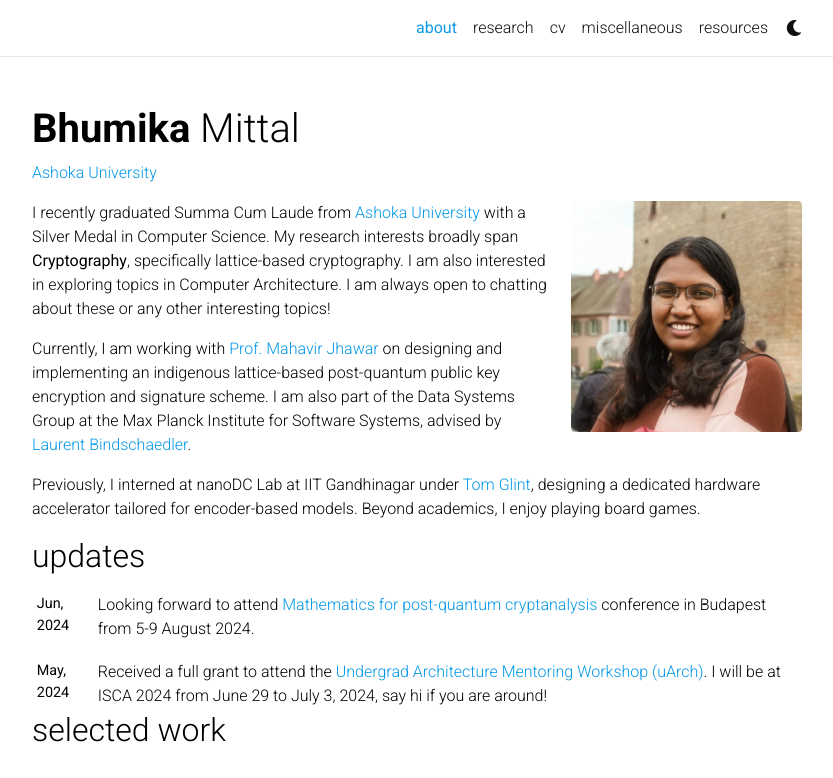
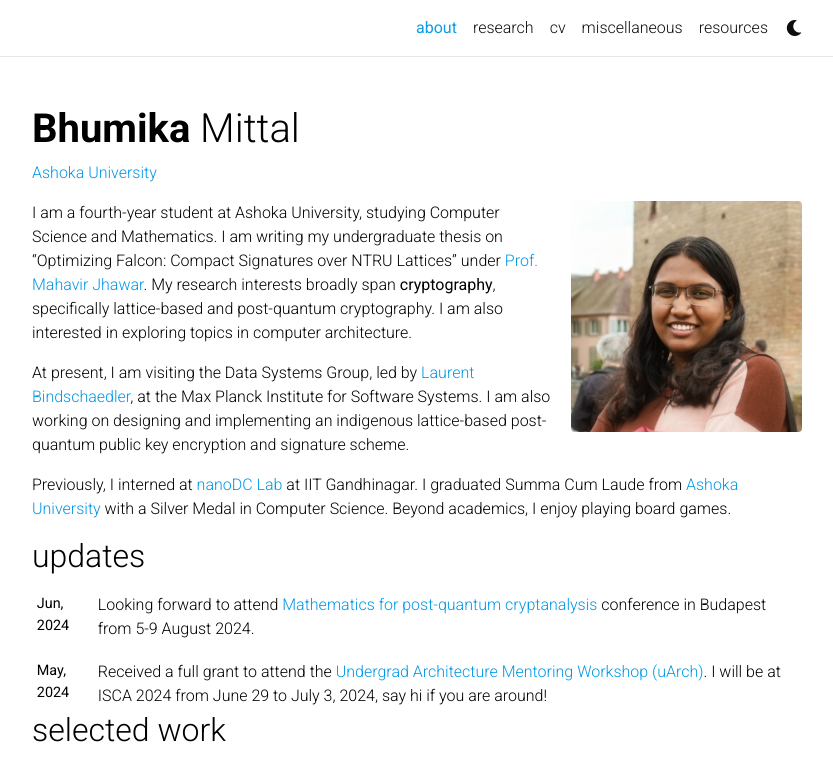
Before and after one commit to bhumikamittal7/bhumikamittal7.github.io, a Jekyll site: the page built from _pages/about.md, in a window 1280 px wide and 1148 px high, cut to the strip 0-778 px from the top of the window. Shown: the whole strip, without its empty margins (223-1056 px from the left). Built offline with Jekyll 4.4.1, drawn with Linux system fonts in a browser that asks for light colours; comment, search, counter and statistics services are not loaded; a style sheet for code colours, icons or effects is not loaded.

Commit message:
Update about.md

```diff
--- a/_pages/about.md
+++ b/_pages/about.md
@@ -18,8 +18,8 @@
 social: true  # includes social icons at the bottom of the page
 ---
 
-I recently graduated Summa Cum Laude from [Ashoka University](https://www.ashoka.edu.in/) with a Silver Medal in Computer Science. My research interests broadly span <b>Cryptography</b>, specifically lattice-based cryptography. I am also interested in exploring topics in Computer Architecture. I am always open to chatting about these or any other interesting topics!
+I am a fourth-year student at Ashoka University, studying Computer Science and Mathematics. I am writing my undergraduate thesis on “Optimizing Falcon: Compact Signatures over NTRU Lattices” under [Prof. Mahavir Jhawar](https://sites.google.com/site/homeofmahavir/Home). My research interests broadly span <b>cryptography</b>, specifically lattice-based and post-quantum cryptography. I am also interested in exploring topics in computer architecture.
 
-Currently, I am working with [Prof. Mahavir Jhawar](https://sites.google.com/site/homeofmahavir/Home) on designing and implementing an indigenous lattice-based post-quantum public key encryption and signature scheme. I am also part of the Data Systems Group at the Max Planck Institute for Software Systems, advised by [Laurent Bindschaedler](https://binds.ch/).
+At present, I am visiting the Data Systems Group, led by [Laurent Bindschaedler](https://binds.ch/), at the Max Planck Institute for Software Systems. I am also working on designing and implementing an indigenous lattice-based post-quantum public key encryption and signature scheme.
 
-Previously, I interned at nanoDC Lab at IIT Gandhinagar under [Tom Glint](https://sites.google.com/view/tomglint/home), designing a dedicated hardware accelerator tailored for encoder-based models. Beyond academics, I enjoy playing board games.
+Previously, I interned at [nanoDC Lab](https://www.linkedin.com/company/nanodc-lab/about/) at IIT Gandhinagar. I graduated Summa Cum Laude from [Ashoka University](https://www.ashoka.edu.in/) with a Silver Medal in Computer Science. Beyond academics, I enjoy playing board games.
```
